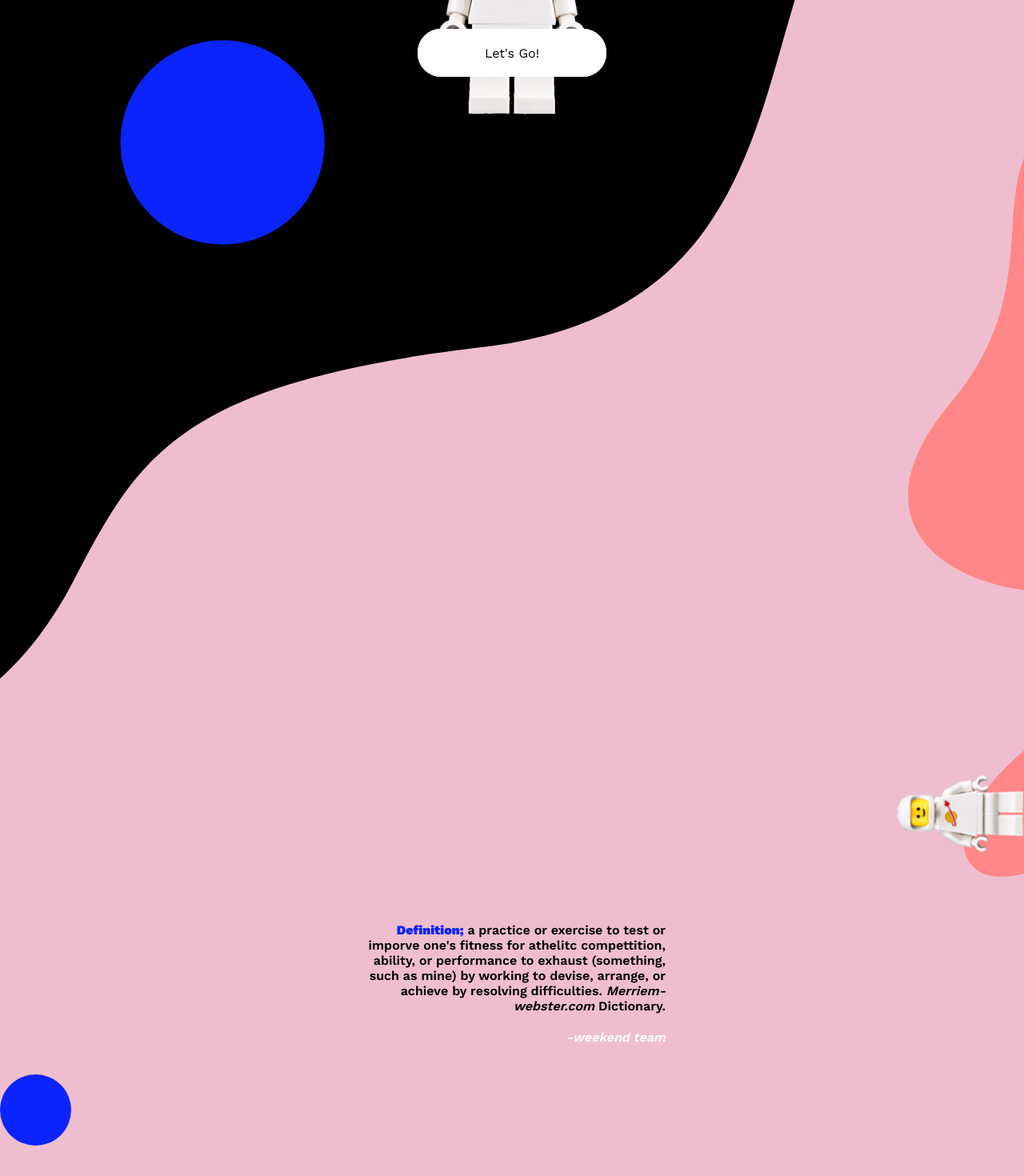
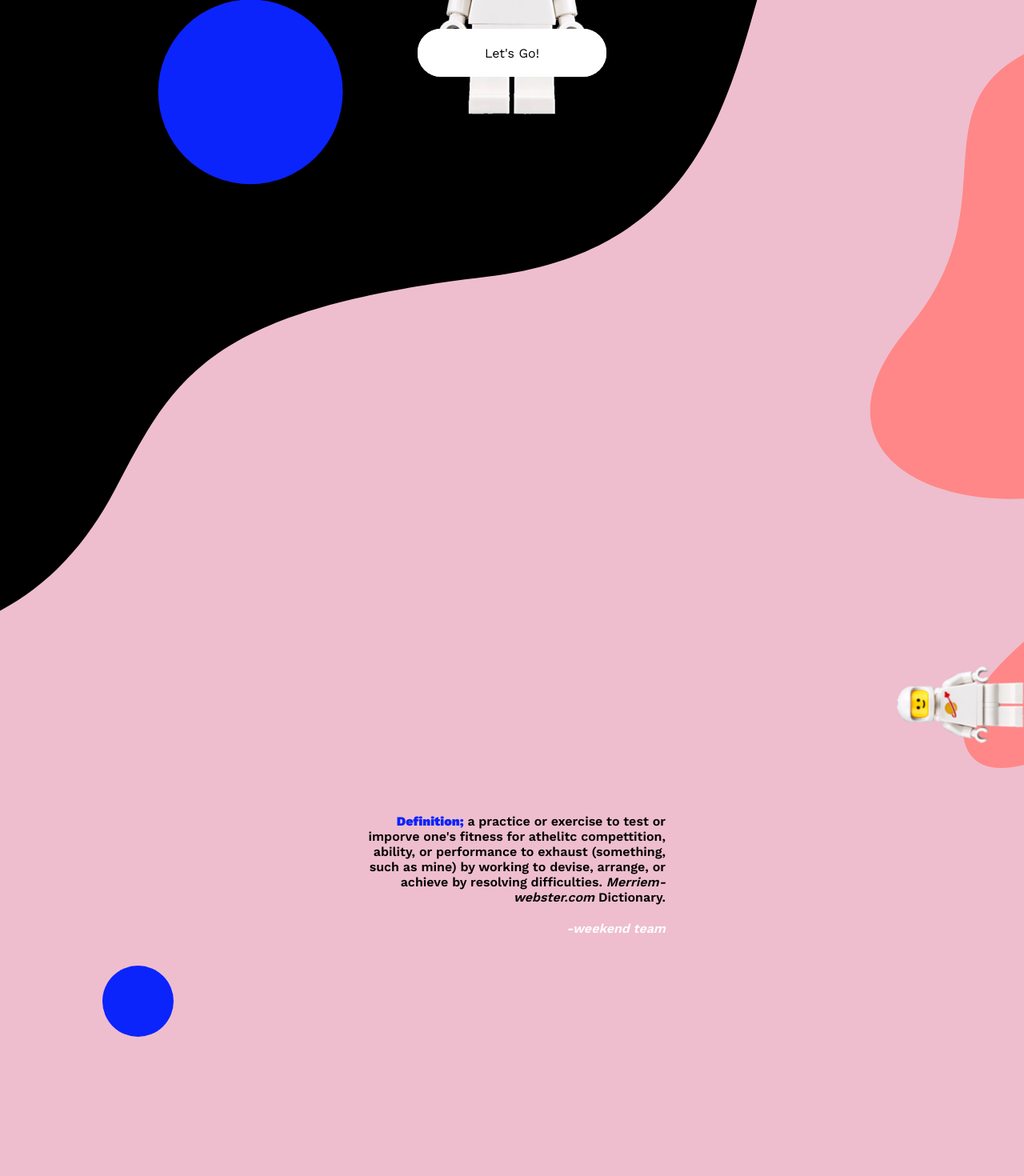
Before and after one commit to drfrostongithub/mobileToWeb, a React (Create React App) app: page / in a window 1280 px wide. Shown: the part 478-1948 px from the top of the page at 80% size. Built offline with nearby package versions, Linux system fonts and the light colour scheme.

Commit message:
landscape

```diff
--- a/src/App.scss
+++ b/src/App.scss
@@ -63,12 +63,20 @@ strong {
   }
 }
 
+// For Landscaping
+@media only screen and (orientation: landscape) {
+  .App {
+    min-height: calc(
+      200vh + 110px
+    ); /* Fallback for browsers that do not support Custom Properties */
+    min-height: calc((var(--vh, 1vh) * 200) + 110px);
+  }
+}
+
 /* Desktops and laptops ----------- */
 @media only screen and (min-width: 1224px) {
   .App {
     #background1 {
-      // min-height: calc(100vh - 110px);
-      min-height: inherit;
       background-position: top;
       background-size: cover;
     }
--- a/src/components/_scss/Body.scss
+++ b/src/components/_scss/Body.scss
@@ -1,7 +1,6 @@
 main {
   width: 100%;
   margin: 0 auto;
-  min-height: inherit;
   .main {
     text-align: center;
     margin: 15% 0 0 0;
@@ -15,7 +14,6 @@ main {
       }
       .start-lego {
         color: #000000;
-        // font-size: larger;
         p {
           position: relative;
           top: -90%;
--- a/src/components/_scss/Body2.scss
+++ b/src/components/_scss/Body2.scss
@@ -24,6 +24,10 @@
       color: #ffffff;
     }
   }
+
+  .bluedot {
+    padding: 0 10%;
+  }
 }
 
 // Web Second
--- a/src/components/_scss/Body3.scss
+++ b/src/components/_scss/Body3.scss
@@ -0,0 +1,2 @@
+.body3 {
+}
```
